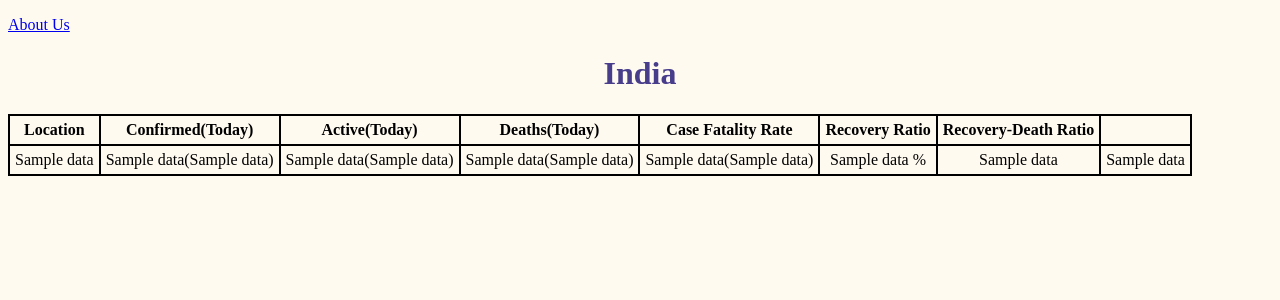
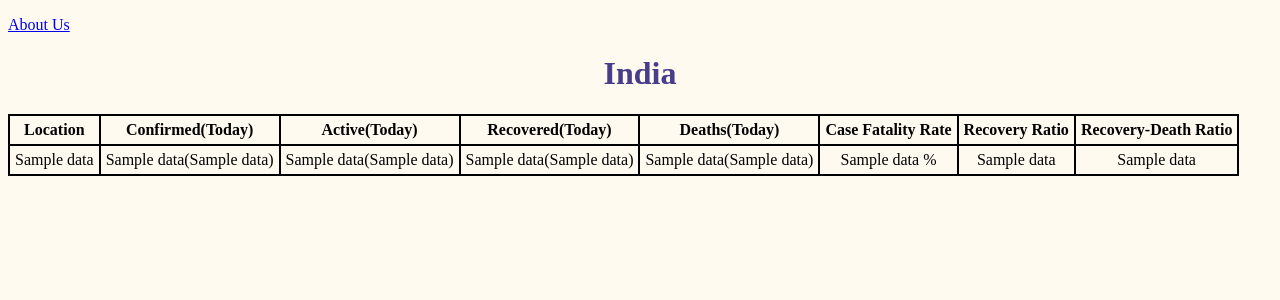
Before and after one commit to anonshubh/covid19-india, a Django app: template templates/index.html in a window 1280 px wide. Shown: the top 300 px of the page. Run offline with Django 3.2, Linux system fonts and the light colour scheme; the template is opened without the code that fills it: most values are stand-ins (such as "Sample title", 1, 10 or a date in 2020).

Commit message:
Update index.html

```diff
--- a/templates/index.html
+++ b/templates/index.html
@@ -15,7 +15,7 @@
                 <th>Location</th>
                 <th>Confirmed(Today)</th>
                 <th>Active(Today)</th>
-                <th class='recovered>Recovered(Today)</th>
+                <th class='recovered'>Recovered(Today)</th>
                 <th class='death'>Deaths(Today)</th>
                 <th>Case Fatality Rate</th>
                 <th>Recovery Ratio</th>
```
